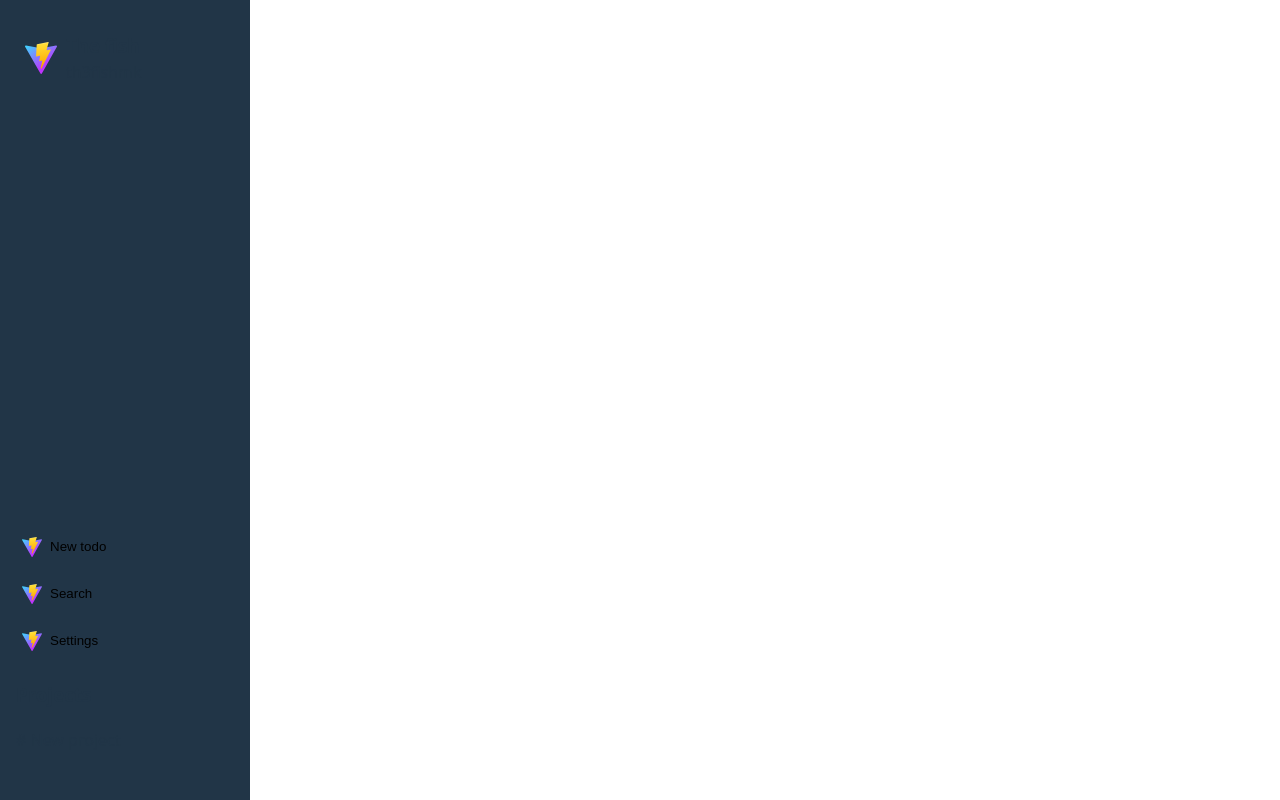
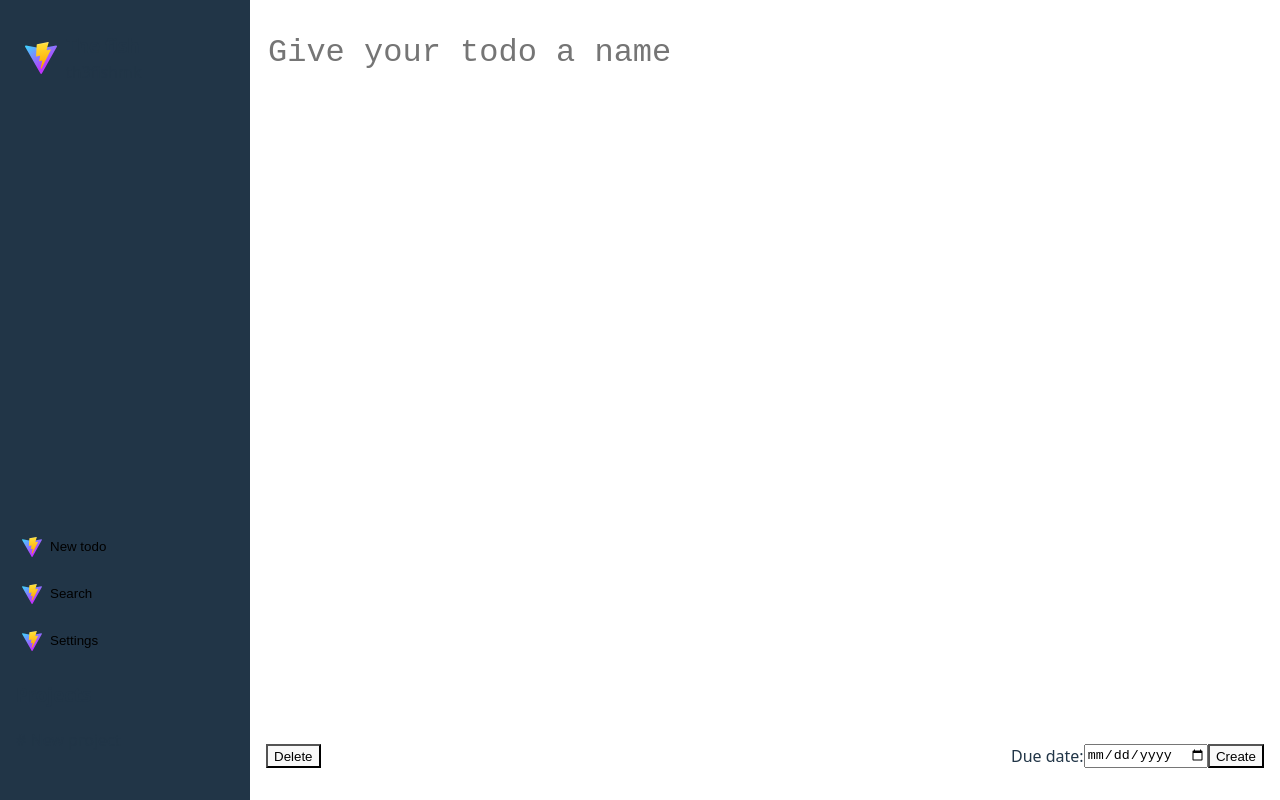
Before and after one commit to th3fishmk/odin-todoer, a website built with Vite: page index.html in a window 1280 px wide. Built offline with nearby package versions, Linux system fonts and the light colour scheme.

Commit message:
added basic todo template

```diff
--- a/index.html
+++ b/index.html
@@ -36,7 +36,31 @@
         </div>
       </div>
     </div>
-    <div class="main-section principal"></div>
+    <div class="main-section principal">
+      <div id="todo-creator">
+        <div class="text-container">
+          <textarea
+            type="text"
+            placeholder="Give your todo a name"
+            id="todo-name"
+            class="todos"
+            maxlength="120"
+          ></textarea>
+          <textarea
+            class="todos"
+            type="text"
+            placeholder=""
+            id="todo-detail"
+          ></textarea>
+        </div>
+        <div class="actions">
+          <button type="button">Delete</button>
+          <label for="todo-duedate-bttn">Due date: </label>
+          <input type="date" name="due-date" id="todo-duedate-bttn">
+          <button type="button" id="todo-create-buttn">Create</button>
+        </div>
+      </div>
+    </div>
     <script type="module" src="/src/main.ts"></script>
   </body>
 </html>
--- a/src/main.ts
+++ b/src/main.ts
@@ -1,3 +1,4 @@
+import type { Task } from "./storage/interfaces";
 import "./style.css";
 // import viteLogo from "/vite.svg";
 // import { setupCounter } from "./counter.ts";
@@ -25,10 +26,43 @@ if (app_tag) {
   // `;
 }
 
-const newTodoButton = document.getElementById('newTodoButton') as HTMLButtonElement;
+const newTodoButton = document.getElementById(
+  "newTodoButton",
+) as HTMLButtonElement;
+const createTodoButton = document.getElementById(
+  "todo-create-buttn",
+) as HTMLButtonElement;
 
 if (newTodoButton) {
-  newTodoButton.addEventListener('click', () => {
-    console.log('Clicked!');
-  })
+  newTodoButton.addEventListener("click", () => {
+    console.log("Clicked!");
+  });
 }
+
+if (createTodoButton) {
+  createTodoButton.addEventListener("click", () => {
+    console.log("Creating new todo");
+
+
+    const title = document.getElementById('todo-name') as HTMLTextAreaElement;
+    const description = document.getElementById('todo-detail') as HTMLTextAreaElement;
+    const todoId = crypto.randomUUID();
+
+    if (title) {
+      console.log(`title is: ${title.value}`);
+    }
+    if (description) {
+      console.log(`TODO description: ${description.value}`);
+    }
+
+    const newTodo:Task = {
+      id: todoId,
+      done: false,
+      title: title.value,
+      description: description.value
+    }
+
+    console.log(newTodo);
+
+  });
+}
--- a/src/style.css
+++ b/src/style.css
@@ -35,7 +35,9 @@ body {
 }
 
 .main-section {
-  /* background-color: aqua; */
+  display: flex;
+  width: 100%;
+  height: 100%;
 }
 
 .principal {
@@ -88,6 +90,48 @@ body {
   width: 20px;
 }
 
+/*
+ * Todo creation space
+*/
+#todo-creator,
+.text-container {
+  display: flex;
+  flex-direction: column;
+  width: 100%;
+  height: 100%;
+  gap: 1px;
+}
+.todos {
+  resize: none;
+  border: 0px;
+  display: flex;
+}
+.todos:focus {
+  border: none;
+  outline: none;
+}
+#todo-name {
+  border-radius: 8px 8px 0px 0px;
+  font-size: 2rem;
+  overflow: hidden;
+}
+#todo-detail {
+  border-radius: 0px 0px 8px 8px;
+  font-size: medium;
+  height: 100%;
+}
+
+.actions {
+  display: flex;
+  /* align-items: end; */
+  /* width: 100%; */
+  justify-content: end;
+}
+
+.actions :first-child {
+  margin-right: auto;
+}
+
 @media (prefers-color-scheme: light) {
   :root {
     color: #213547;
```
Also changed, not shown: src/test/public.test.ts (+1 -1 lines). Lines whose indentation alone changed are shown as unchanged.
